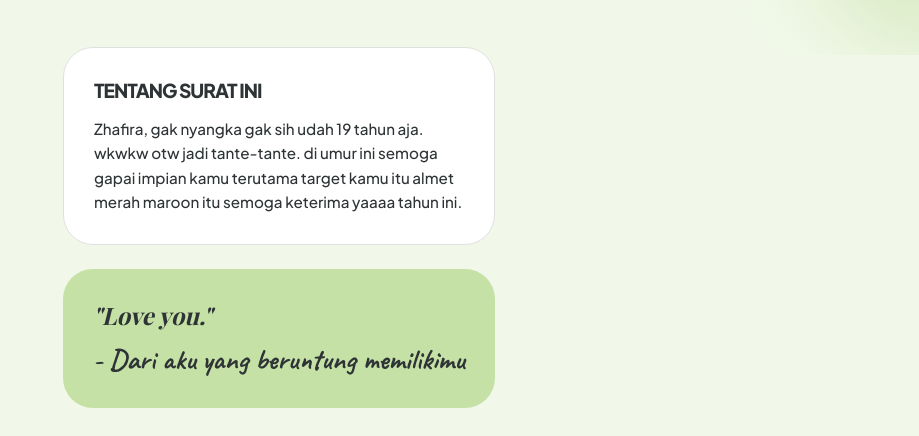
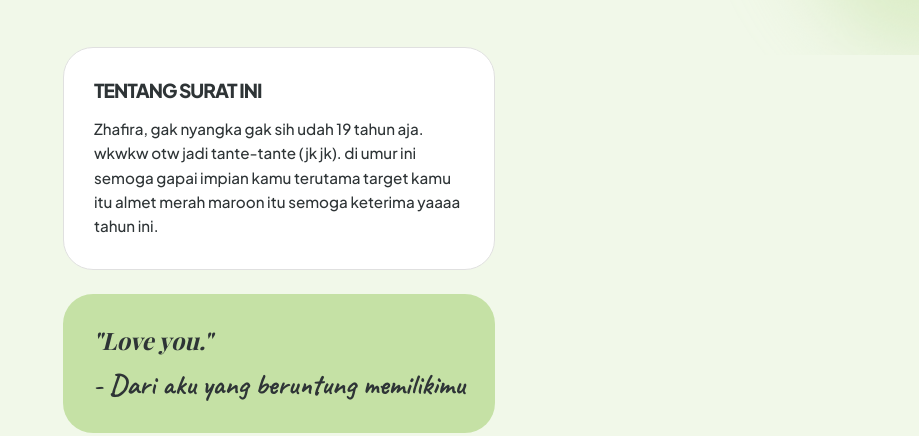
Before and after one commit to jenanggarut/hanni-ulang-tahun, a plain HTML site: page index.html in a window 1280 px wide. Shown: the part 745-1181 px from the top of the page, without its empty margins (361-1280 px from the left). Drawn offline with nearby package versions, Linux system fonts and the light colour scheme; a web font is replaced by a local one.

Commit message:
Update birthday message in index.html

```diff
--- a/index.html
+++ b/index.html
@@ -236,7 +236,7 @@
             <div class="card" style="position: relative; overflow: hidden;">
                 <span class="big-number">01</span>
                 <h3 class="title-bold" style="font-size: 1.2rem; margin-bottom: 15px;">Tentang surat ini</h3>
-                <p style="line-height: 1.6; font-size: 0.95rem;">Zhafira, gak nyangka gak sih udah 19 tahun aja. wkwkw otw jadi tante-tante. di umur ini semoga gapai impian kamu terutama target kamu itu almet merah maroon itu semoga keterima yaaaa tahun ini.</p>
+                <p style="line-height: 1.6; font-size: 0.95rem;">Zhafira, gak nyangka gak sih udah 19 tahun aja. wkwkw otw jadi tante-tante (jk jk). di umur ini semoga gapai impian kamu terutama target kamu itu almet merah maroon itu semoga keterima yaaaa tahun ini.</p>
             </div>
 
             <div class="card" style="background: var(--green-pastel); border: none;">
```
